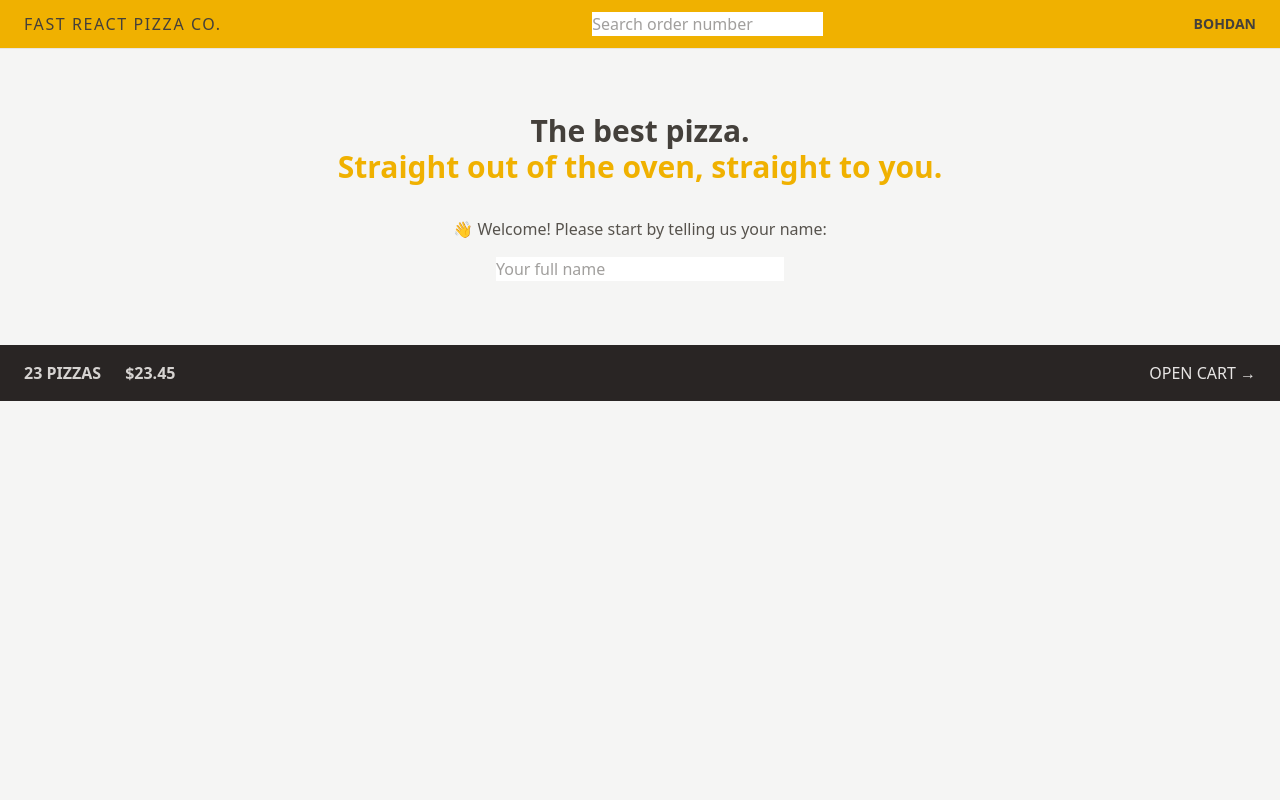
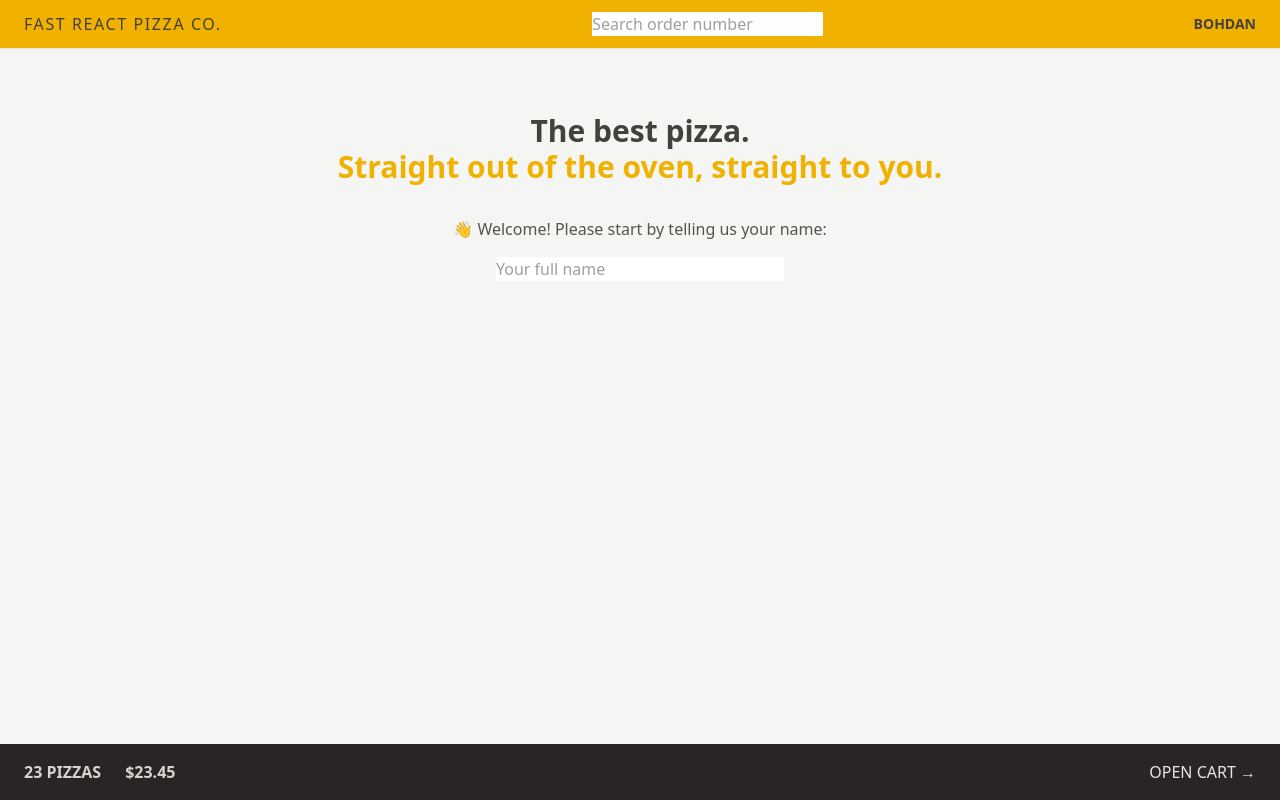
Before and after one commit to bagdenius/fast-react-pizza, a React (Vite) app: page / in a window 1280 px wide. Built offline with nearby package versions, Linux system fonts and the light colour scheme.

Commit message:
feat: refactor AppLayout component; update layout structure and improve styling

```diff
--- a/src/ui/AppLayout.jsx
+++ b/src/ui/AppLayout.jsx
@@ -1,19 +1,21 @@
-import Header from "./Header";
-import CartOverview from "../features/cart/CartOverview";
-import { Outlet, useNavigation } from "react-router-dom";
-import Loader from "./Loader";
+import Header from './Header';
+import CartOverview from '../features/cart/CartOverview';
+import { Outlet, useNavigation } from 'react-router-dom';
+import Loader from './Loader';
 
 const AppLayout = () => {
   const navigation = useNavigation();
   const isLoading = navigation.state === `loading`;
 
   return (
-    <div className="layout">
+    <div className="grid h-screen grid-rows-[auto_1fr_auto]">
       {isLoading && <Loader />}
       <Header />
-      <main>
-        <Outlet />
-      </main>
+      <div className="overflow-auto">
+        <main className="mx-auto max-w-3xl">
+          <Outlet />
+        </main>
+      </div>
       <CartOverview />
     </div>
   );
```
